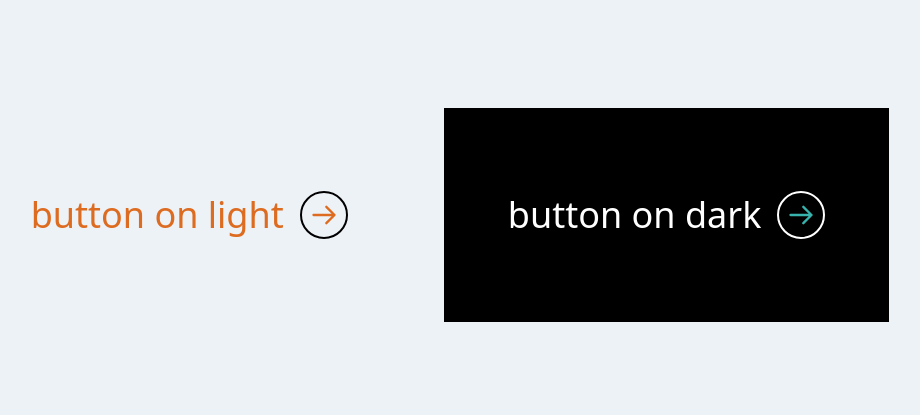
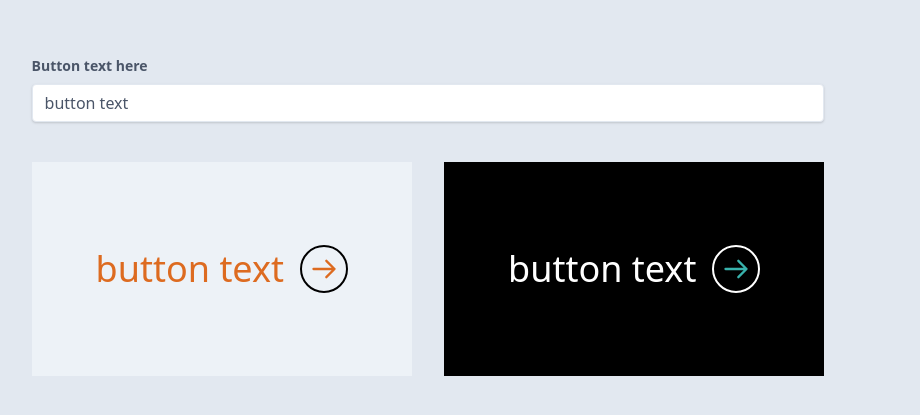
Before and after one commit to austriker27/ButtonComponent, a Vue app: page / in a window 1280 px wide. Shown: the part 185-600 px from the top of the page, without its empty margins (212-1132 px from the left). Built offline with nearby package versions, Linux system fonts and the light colour scheme.

Commit message:
added vmodel for button text

```diff
--- a/src/App.vue
+++ b/src/App.vue
@@ -1,5 +1,5 @@
 <template>
-  <div id="app" class="flex flex-col items-center justify-center h-screen antialiased bg-gray-200">
+  <div id="app" class="flex flex-col items-center justify-center h-screen antialiased bg-gray-300">
     <HelloWorld />
   </div>
 </template>
--- a/src/components/AppButton.vue
+++ b/src/components/AppButton.vue
@@ -1,7 +1,7 @@
 <template>
   <div
     class="inline-block px-4 py-6 transition-colors duration-150 ease-in-out scale-100 cursor-pointer app-button md:px-8 md:py-12 lg:px-16 lg:py-20 group"
-    :class="[ isDark ? 'bg-black' : 'bg-transparent' ]"
+    :class="[ isDark ? 'bg-black' : 'bg-gray-200' ]"
     >
       <div class="flex items-center justify-between">
       <p
--- a/src/components/HelloWorld.vue
+++ b/src/components/HelloWorld.vue
@@ -1,15 +1,26 @@
 <template>
   <div class="hello">
+      <div class="mb-10 max-w-12">
+        <label class="block mb-2 text-sm font-bold text-gray-700" for="username" >
+        Button text here
+        </label>
+        <input
+            class="w-full px-3 py-2 leading-tight text-gray-700 border rounded shadow appearance-none focus:outline-none focus:shadow-outline"
+            type="text"
+            placeholder="type anything"
+            v-model="buttonText"
+        >
+      </div>
     <div class="flex flex-wrap justify-between">
         <AppButton
-            buttonText="button on light"
+            :buttonText="buttonText"
             :isDark="false"
         />
         <div class="m-4">
 
         </div>
         <AppButton
-            buttonText="button on dark"
+            :buttonText="buttonText"
             isDark="true"
         />
     </div>
@@ -23,5 +34,10 @@ export default {
   components: {
       AppButton
   },
+  data: function() {
+      return {
+          buttonText: 'button text'
+      }
+  }
 }
 </script>
```
